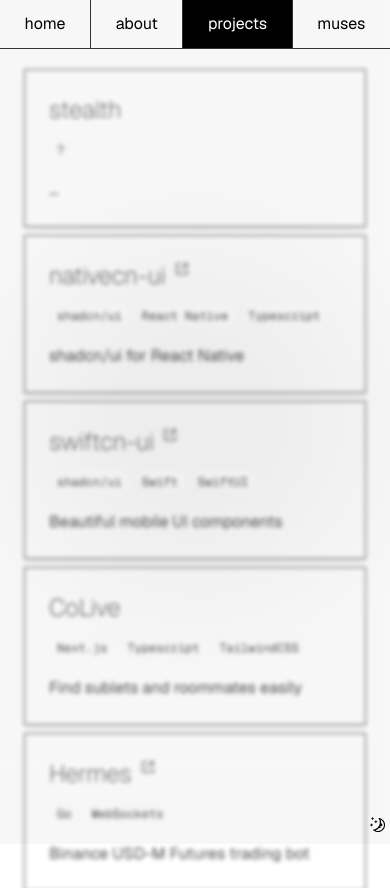
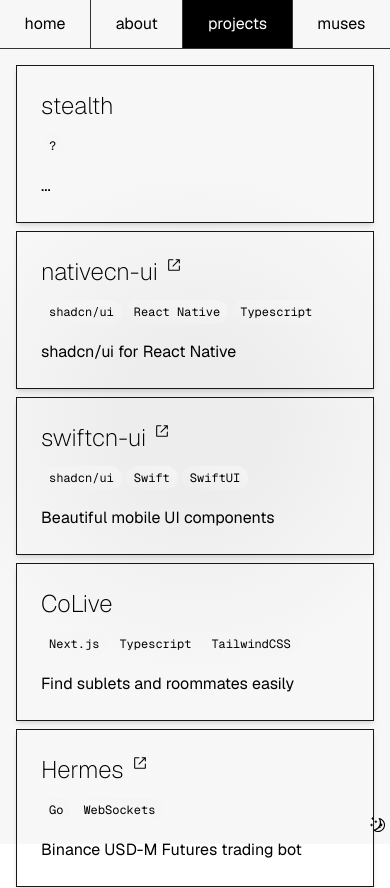
Before and after one commit to carlos-garciamoran/cgmor.com, a Next.js app: page /projects in a window 390 px wide. Shown: the top 888 px of the page. Built offline with nearby package versions, Linux system fonts and the light colour scheme.

Commit message:
style: project page nits

```diff
--- a/app/globals.css
+++ b/app/globals.css
@@ -35,6 +35,7 @@
     );
   }
 
+  @media (min-width: 640px) {
     #projects:hover .project-card:not(:hover) {
       filter: blur(2px);
       opacity: 0.7;
@@ -46,3 +47,4 @@
         opacity 0.3s ease;
     }
   }
+}
--- a/app/projects/page.tsx
+++ b/app/projects/page.tsx
@@ -14,7 +14,7 @@
 export default function Projects() {
   return (
     <div id="projects" className="size-full">
-      <div className="grid flex-1 grid-cols-1 justify-center gap-2 p-5 px-6 transition-all duration-200 sm:p-3 md:grid-cols-2 xl:grid-cols-3 xl:gap-1.5">
+      <div className="grid flex-1 grid-cols-1 justify-center gap-2 p-4 transition-all duration-200 sm:p-3 md:grid-cols-2 xl:grid-cols-3 xl:gap-1.5">
         {projects.map((project) => (
           <ProjectCard key={project.name} project={project} />
         ))}
@@ -68,7 +68,7 @@
         {tags.map((tag) => (
           <div
             key={tag}
-            className="flex items-center rounded-full bg-gradient-to-tr from-transparent to-neutral-100 px-2 py-1 text-center font-mono dark:to-neutral-900 sm:px-3"
+            className="flex items-center rounded-full bg-gradient-to-tr from-transparent to-neutral-100 px-2 py-1 text-center font-mono dark:to-neutral-700 sm:px-3"
           >
             <span className="text-xs">{tag}</span>
           </div>
```
Lines whose indentation alone changed are shown as unchanged.
